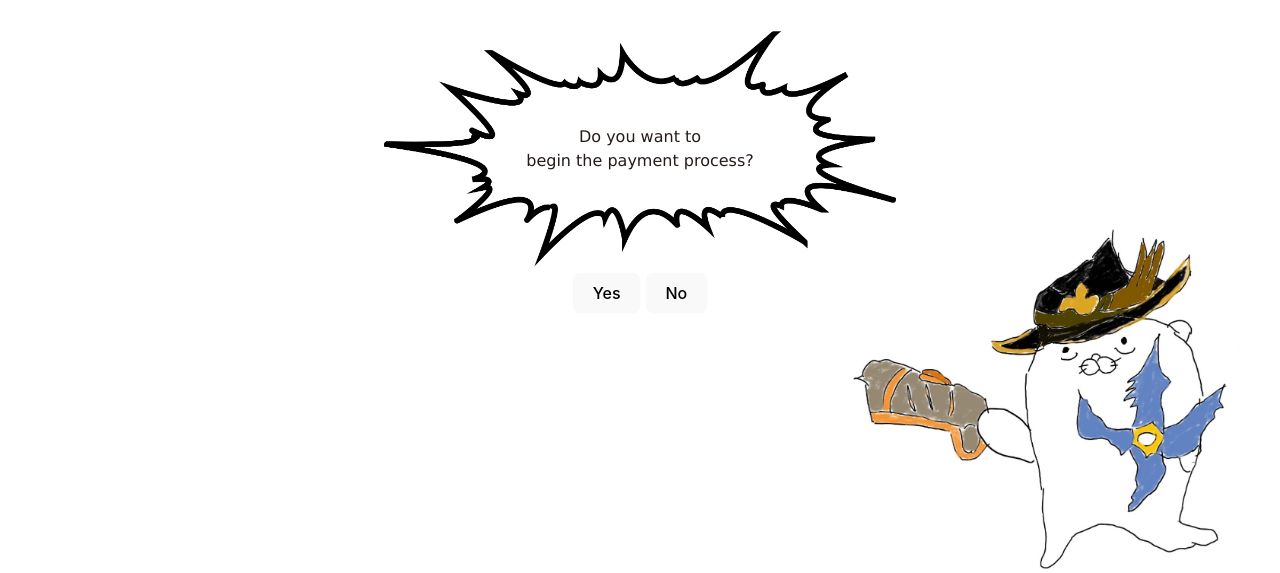
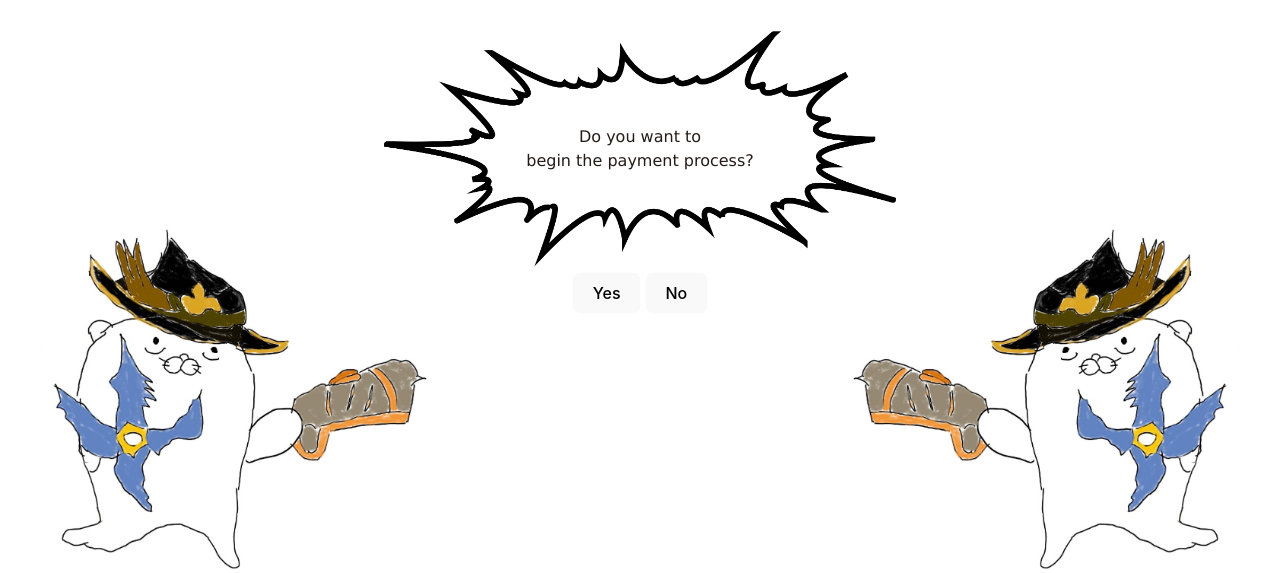
Before and after one commit to Sonntd271/sushirov, a Flask app: page /payment in a window 1280 px wide. Shown: the part 227-800 px from the top of the page. Run offline with Flask 3, Linux system fonts and the light colour scheme.

Commit message:
Add icon

```diff
--- a/static/css/index.css
+++ b/static/css/index.css
@@ -51,6 +51,15 @@
     z-index: 1;
   }
 
+  .img-hor {
+    -moz-transform: scaleX(-1);
+    -o-transform: scaleX(-1);
+    -webkit-transform: scaleX(-1);
+    transform: scaleX(-1);
+    filter: FlipH;
+    -ms-filter: "FlipH";
+}
+
   .top-layer {
       position: relative;
       z-index: 5;
@@ -60,6 +69,12 @@
     position: absolute;
     bottom: 0px;
     right: 0px
+  }
+
+  .bottom-left {
+    position: absolute;
+    bottom: 0px;
+    left: 0px
   }
 
   .textbox {
--- a/templates/payment.html
+++ b/templates/payment.html
@@ -20,6 +20,7 @@
 
     </div>
 </div>
+<img src="{{ url_for('static', filename='assets/images/icon1.jpg') }}" class="bottom-left img-hor" align="right-top"   width="35%"/>
 <img src="{{ url_for('static', filename='assets/images/icon1.jpg') }}" class="bottom-right" align="right-top"   width="35%"/>
 
 {% endblock %}
```
